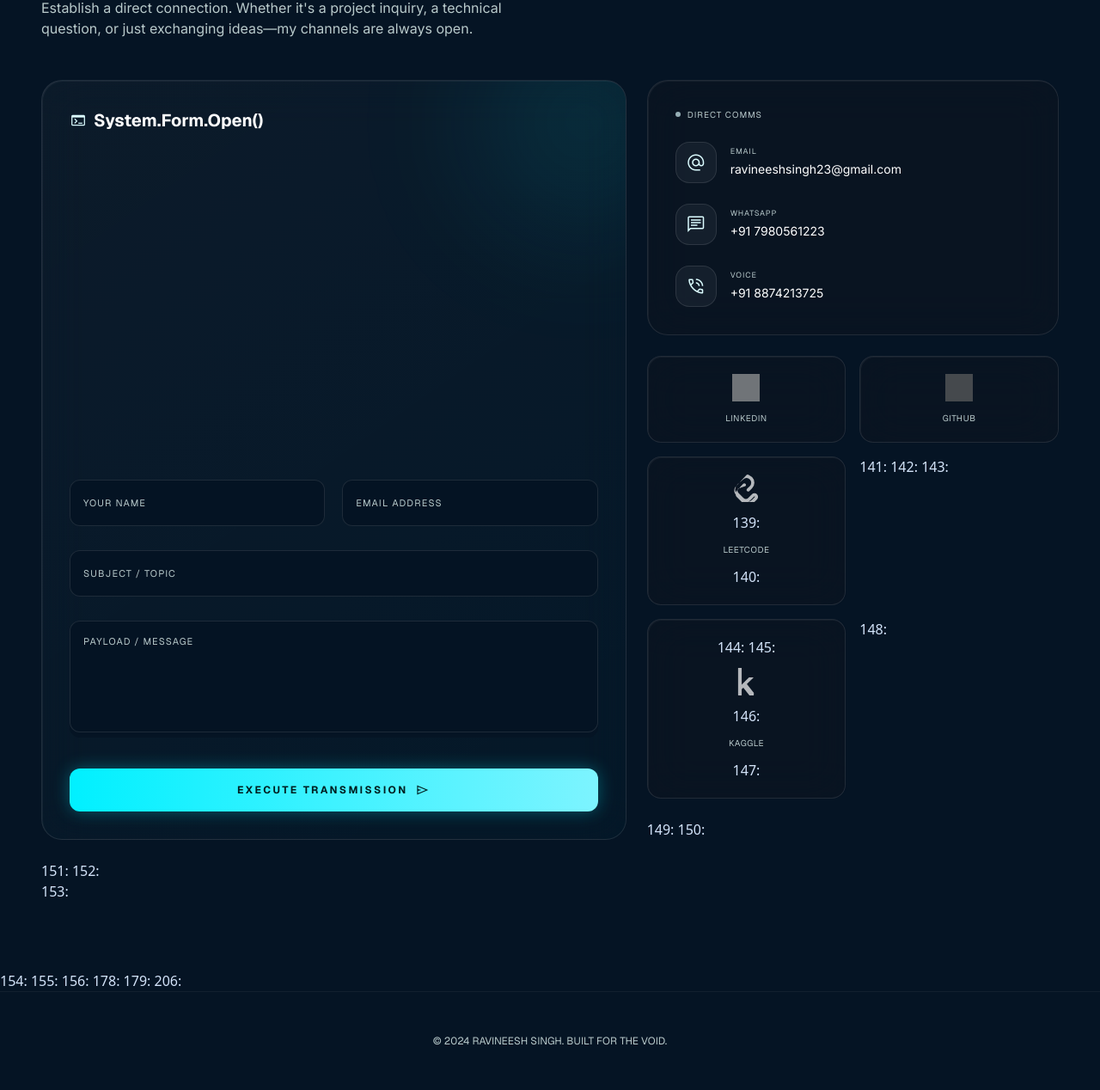
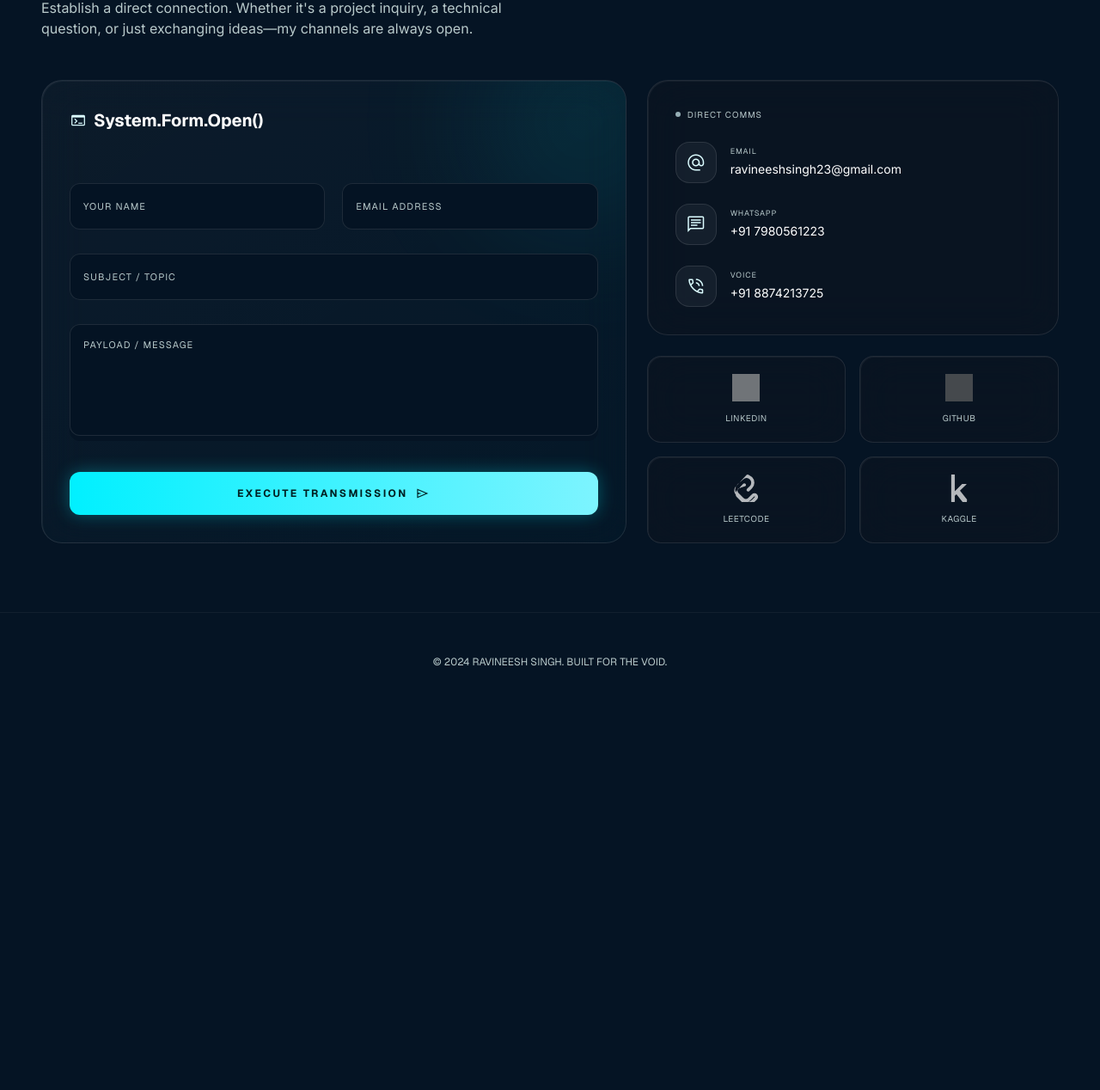
Before and after one commit to Ravineesh2005/Portfolio, a Flask app: page /contact in a window 1280 px wide. Shown: the part 228-1496 px from the top of the page at 86% size. After the commit the page ends 1003 px from the top, so only its background shows below. Run offline with Flask 3, Linux system fonts and the light colour scheme; some libraries are stand-ins or nearby versions; grey boxes are pictures that could not be loaded.

Commit message:
Refactor: Move inline CSS to external style.css and fix contact.html

```diff
--- a/templates/contact.html
+++ b/templates/contact.html
@@ -177,71 +177,50 @@
                 <a href="https://leetcode.com/u/Ravineesh_Singh/" target="_blank" class="glass-card rounded-2xl p-5 border border-white/10 flex flex-col items-center justify-center gap-3 group hover:border-[#ffa116] hover:bg-[#ffa116]/10 transition-all duration-300 hover:-translate-y-1 hover:shadow-[0_10px_20px_-10px_rgba(255,161,22,0.5)]">
                     <!-- Custom SVG for LeetCode since it's not in devicons -->
                     <svg class="w-8 h-8 opacity-70 group-hover:opacity-100 transition-opacity fill-current text-white group-hover:text-[#ffa116]" viewBox="0 0 24 24" xmlns="http://www.w3.org/2000/svg"><path d="M13.483 0a1.374 1.374 0 0 0-.961.438L7.116 6.226l-3.854 4.126a5.266 5.266 0 0 0-1.209 2.104 5.35 5.35 0 0 0-.125.513 5.527 5.527 0 0 0 .062 2.362 5.83 5.83 0 0 0 .349 1.017 5.938 5.938 0 0 0 1.271 1.818l4.277 4.193.039.038c2.248 2.165 5.852 2.133 8.063-.074l2.396-2.392c.54-.54.54-1.414.003-1.955a1.378 1.378 0 0 0-1.951-.003l-2.396 2.392a3.021 3.021 0 0 1-4.205.038l-.02-.019-4.276-4.193c-.652-.64-.972-1.469-.948-2.263a2.68 2.68 0 0 1 .066-.523 2.665 2.665 0 0 1 .614-1.164L11.53 10.1l.039-.039a1.385 1.385 0 0 0 0-1.955 1.38 1.38 0 0 0-1.954 0L4.209 13.884a4.49 4.49 0 0 0-1.309 3.013 4.49 4.49 0 0 0 1.309 3.012l.044.043 4.277 4.193c2.955 2.898 7.747 2.898 10.702 0l.038-.038 2.396-2.392c1.23-1.229 1.23-3.226 0-4.455a3.136 3.136 0 0 0-4.437 0l-2.396 2.392a1.38 1.38 0 0 0 1.954 1.956l2.396-2.392a.379.379 0 0 1 .536 0 .378.378 0 0 1 0 .536l-2.396 2.392a5.9 5.9 0 0 1-8.324.06l-.039-.038-4.277-4.193a7.14 7.14 0 0 1-2.1-4.782 7.14 7.14 0 0 1 2.1-4.783L9.615 4.31l.039-.039a4.088 4.088 0 0 1 5.768 0 4.088 4.088 0 0 1 0 5.768l-2.396 2.392a1.38 1.38 0 0 0 1.954 1.956l2.396-2.392a6.837 6.837 0 0 0 0-9.664L14.444.438A1.374 1.374 0 0 0 13.483 0zm0 0"/></svg>
-139:                     <span class="font-mono-label text-[10px] uppercase tracking-wider text-on-surface-variant group-hover:text-white transition-colors">LeetCode</span>
-140:                 </a>
-141:
-142:                 <!-- Kaggle -->
-143:                 <a href="https://www.kaggle.com/ravineeshsingh" target="_blank" class="glass-card rounded-2xl p-5 border border-white/10 flex flex-col items-center justify-center gap-3 group hover:border-[#20beff] hover:bg-[#20beff]/10 transition-all duration-300 hover:-translate-y-1 hover:shadow-[0_10px_20px_-10px_rgba(32,190,255,0.5)]">
-144:                     <!-- Custom SVG for Kaggle -->
-145:                     <svg class="w-8 h-8 opacity-70 group-hover:opacity-100 transition-opacity fill-current text-white group-hover:text-[#20beff]" viewBox="0 0 24 24" xmlns="http://www.w3.org/2000/svg"><path d="M18.825 23.859c-.022.092-.117.141-.281.141h-3.139c-.187 0-.351-.082-.492-.248l-5.178-6.589-1.448 1.374v5.111c0 .235-.117.352-.351.352H5.505c-.236 0-.354-.117-.354-.352V.353c0-.233.118-.353.354-.353h2.431c.234 0 .351.12.351.353v14.343l6.203-6.272c.164-.165.33-.246.492-.246h3.21c.142 0 .234.045.281.14.047.092.035.187-.046.28l-5.631 5.513 6.082 7.616c.094.116.106.216.035.286z"/></svg>
-146:                     <span class="font-mono-label text-[10px] uppercase tracking-wider text-on-surface-variant group-hover:text-white transition-colors">Kaggle</span>
-147:                 </a>
-148:             </div>
-149:
-150:         </div>
-151:
-152:     </div>
-153: </div>
-154:
-155: <!-- Add animation styles -->
-156: <style>
-157:     @keyframes sweep {
-158:         0% { transform: translateX(-100%); }
-159:         100% { transform: translateX(200%); }
-160:     }
-161:
-162:     /* Custom scrollbar for text area if needed */
-163:     textarea::-webkit-scrollbar {
-164:         width: 8px;
-165:     }
-166:     textarea::-webkit-scrollbar-track {
-167:         background: rgba(255, 255, 255, 0.05);
-168:         border-radius: 4px;
-169:     }
-170:     textarea::-webkit-scrollbar-thumb {
-171:         background: rgba(0, 240, 255, 0.2);
-172:         border-radius: 4px;
-173:     }
-174:     textarea::-webkit-scrollbar-thumb:hover {
-175:         background: rgba(0, 240, 255, 0.5);
-176:     }
-177: </style>
-178:
-179: <script>
-180: // Sleek form handler
-181: document.getElementById('contactForm').addEventListener('submit', function(e) {
-182:     e.preventDefault();
-183:
-184:     const btn = this.querySelector('button[type="submit"]');
-185:     const originalContent = btn.innerHTML;
-186:
-187:     btn.innerHTML = '<span class="relative z-10 flex items-center gap-2">Establishing Uplink <span class="material-symbols-outlined animate-spin">sync</span></span>';
-188:
-189:     setTimeout(() => {
-190:         document.getElementById('form-success').classList.remove('hidden');
-191:         document.getElementById('form-success').classList.add('animate-pulse');
-192:
-193:         btn.innerHTML = originalContent;
-194:         this.reset();
-195:
-196:         // Focus reset workaround for custom floating labels
-197:         this.querySelectorAll('input, textarea').forEach(el => el.blur());
-198:
-199:         setTimeout(() => {
-200:             document.getElementById('form-success').classList.add('hidden');
-201:             document.getElementById('form-success').classList.remove('animate-pulse');
-202:         }, 4000);
-203:     }, 1800);
-204: });
-205: </script>
-206: {% endblock %}
+                    <span class="font-mono-label text-[10px] uppercase tracking-wider text-on-surface-variant group-hover:text-white transition-colors">LeetCode</span>
+                </a>
+
+                <!-- Kaggle -->
+                <a href="https://www.kaggle.com/ravineeshsingh" target="_blank" class="glass-card rounded-2xl p-5 border border-white/10 flex flex-col items-center justify-center gap-3 group hover:border-[#20beff] hover:bg-[#20beff]/10 transition-all duration-300 hover:-translate-y-1 hover:shadow-[0_10px_20px_-10px_rgba(32,190,255,0.5)]">
+                    <!-- Custom SVG for Kaggle -->
+                    <svg class="w-8 h-8 opacity-70 group-hover:opacity-100 transition-opacity fill-current text-white group-hover:text-[#20beff]" viewBox="0 0 24 24" xmlns="http://www.w3.org/2000/svg"><path d="M18.825 23.859c-.022.092-.117.141-.281.141h-3.139c-.187 0-.351-.082-.492-.248l-5.178-6.589-1.448 1.374v5.111c0 .235-.117.352-.351.352H5.505c-.236 0-.354-.117-.354-.352V.353c0-.233.118-.353.354-.353h2.431c.234 0 .351.12.351.353v14.343l6.203-6.272c.164-.165.33-.246.492-.246h3.21c.142 0 .234.045.281.14.047.092.035.187-.046.28l-5.631 5.513 6.082 7.616c.094.116.106.216.035.286z"/></svg>
+                    <span class="font-mono-label text-[10px] uppercase tracking-wider text-on-surface-variant group-hover:text-white transition-colors">Kaggle</span>
+                </a>
+            </div>
+
+        </div>
+
+    </div>
+</div>
+
+<!-- Add animation styles -->
+
+
+<script>
+// Sleek form handler
+document.getElementById('contactForm').addEventListener('submit', function(e) {
+    e.preventDefault();
+
+    const btn = this.querySelector('button[type="submit"]');
+    const originalContent = btn.innerHTML;
+
+    btn.innerHTML = '<span class="relative z-10 flex items-center gap-2">Establishing Uplink <span class="material-symbols-outlined animate-spin">sync</span></span>';
+
+    setTimeout(() => {
+        document.getElementById('form-success').classList.remove('hidden');
+        document.getElementById('form-success').classList.add('animate-pulse');
+
+        btn.innerHTML = originalContent;
+        this.reset();
+
+        // Focus reset workaround for custom floating labels
+        this.querySelectorAll('input, textarea').forEach(el => el.blur());
+
+        setTimeout(() => {
+            document.getElementById('form-success').classList.add('hidden');
+            document.getElementById('form-success').classList.remove('animate-pulse');
+        }, 4000);
+    }, 1800);
+});
+</script>
+{% endblock %}
```
Also changed, not shown: refactor_css.py (added, +57 -0 lines), static/css/style.css (+87 -0 lines), templates/index.html (+0 -62 lines).
